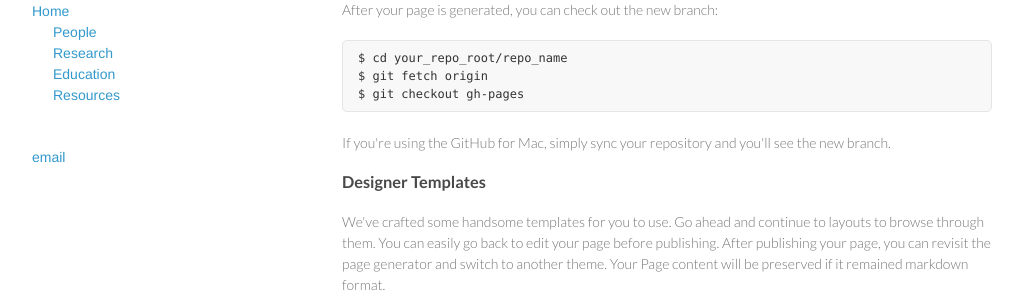
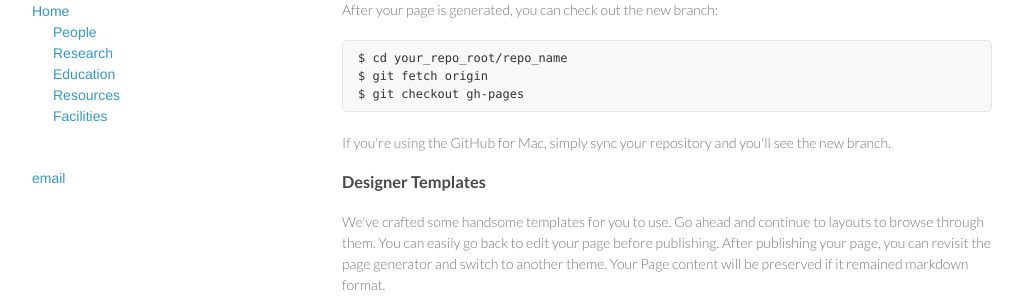
Before and after one commit to ucdart/ucdart.github.io, a Jekyll site: the page built from index.html, in a window 1280 px wide. Shown: the part 139-439 px from the top of the page, without its empty margins (128-1151 px from the left). Built offline with Jekyll 4.4.1, drawn with Linux system fonts in a browser that asks for light colours.

Commit message:
add facilities

```diff
--- a/_layouts/default.html
+++ b/_layouts/default.html
@@ -20,6 +20,7 @@
 		        	<li><a href="/research">Research<br></a></li>
 	        		<li><a href="/education">Education<br></a></li>
 	        		<li><a href="/resources">Resources<br></a></li>
+				<li><a href="/facility">Facilities<br></a></li>
 	    		</ul>
 			</nav>
 
```
